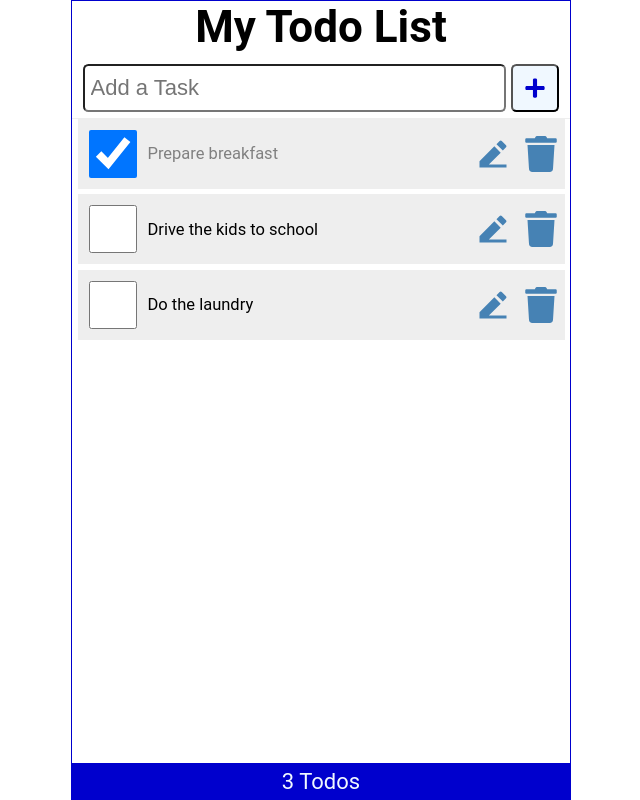
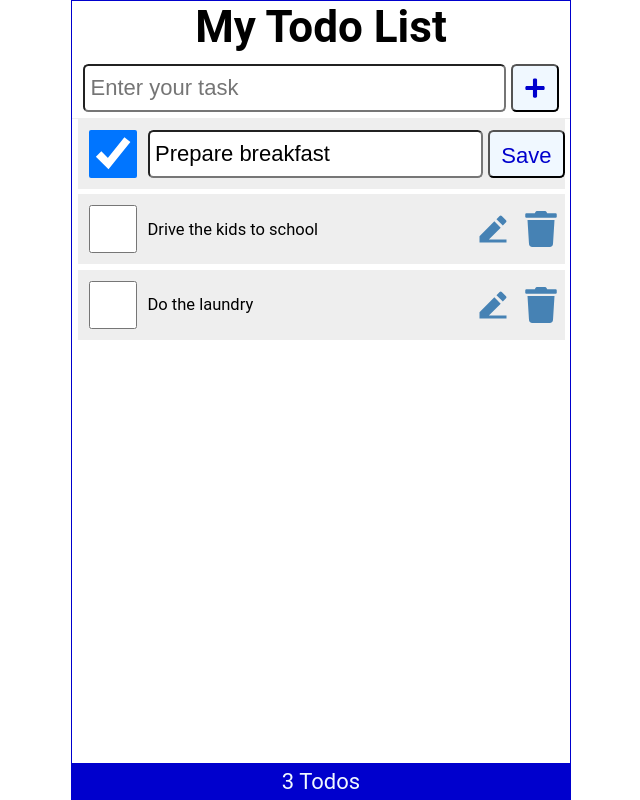
Before and after one commit to christianpsamson/017-RLAB-React-TodoList, a React (Vite) app: page / in a window 1280 px wide. Both pictures are taken after a click on the button 811 px from the left and 153 px from the top of the page. Shown: the whole page, without its empty margins (319-959 px from the left). Built offline with nearby package versions, Linux system fonts and the light colour scheme.

Commit message:
updated the edit logic

```diff
--- a/src/AddItem.jsx
+++ b/src/AddItem.jsx
@@ -9,7 +9,7 @@ function AddItem({ newTodo, setNewTodo, handleSubmit }) {
         autoFocus
         id="addItem"
         type="text"
-        placeholder="Add a Task"
+        placeholder="Enter your task"
         required
         value={newTodo}
         onChange={(e) => setNewTodo(e.target.value)}
--- a/src/App.jsx
+++ b/src/App.jsx
@@ -50,6 +50,13 @@ function App() {
     setItems(listItems);
   };
 
+  const handleEdit = (id, editedTodo) => {
+    const updatedItems = items.map((item) =>
+      item.id === id ? { ...item, item: editedTodo } : item
+    );
+    setItems(updatedItems);
+  };
+
   return (
     <div className="App">
       <h1>My Todo List</h1>
@@ -62,6 +69,7 @@ function App() {
         items={items}
         handleCheck={handleCheck}
         handleDelete={handleDelete}
+        handleEdit={handleEdit}
       />
       <Footer length={items.length} />
     </div>
--- a/src/TodoItem.jsx
+++ b/src/TodoItem.jsx
@@ -1,18 +1,69 @@
 import React from "react";
+import { useState } from "react";
 import { FaTrash } from "react-icons/fa";
 import { RiEdit2Fill } from "react-icons/ri";
 
-function TodoItem({ id, checked, item, handleCheck, handleDelete }) {
+function TodoItem({
+  id,
+  checked,
+  item,
+  handleCheck,
+  handleDelete,
+  handleEdit,
+}) {
+  const [isEditing, setIsEditing] = useState(false);
+  const [editedTodo, setEditedTodo] = useState(item);
+
+  const handleEditClick = () => {
+    setIsEditing(true);
+    console.log(isEditing);
+  };
+
+  const handleSaveEdit = () => {
+    handleEdit(id, editedTodo);
+    setIsEditing(false);
+    console.log(isEditing);
+  };
+
   return (
     <li className="item" key={id}>
       <input
+        id={`checkbox-${id}`}
         type="checkbox"
         onChange={() => handleCheck(id)}
         checked={checked}
       />
-      <label style={checked ? { color: "gray" } : null}>{item}</label>
-      <RiEdit2Fill />
-      <FaTrash onClick={() => handleDelete(id)} role="button" tabIndex="0" />
+
+      {isEditing ? (
+        <>
+          <input
+            className="editTask"
+            type="text"
+            value={editedTodo}
+            onChange={(e) => setEditedTodo(e.target.value)}
+          />
+          <button onClick={handleSaveEdit}>Save</button>
+        </>
+      ) : (
+        <>
+          <label
+            htmlFor={`checkbox-${id}`}
+            style={checked ? { color: "gray" } : null}
+          >
+            {item}
+          </label>
+          <RiEdit2Fill
+            onClick={() => handleEditClick()}
+            role="button"
+            tabIndex="0"
+          />
+          <FaTrash
+            onClick={() => handleDelete(id)}
+            role="button"
+            tabIndex="1"
+          />
+        </>
+      )}
     </li>
   );
 }
--- a/src/TodoList.jsx
+++ b/src/TodoList.jsx
@@ -1,6 +1,6 @@
 import TodoItem from "./TodoItem";
 
-const TodoList = ({ items, handleCheck, handleDelete }) => {
+const TodoList = ({ items, handleCheck, handleDelete, handleEdit }) => {
   return (
     <main>
       {items.length ? (
@@ -13,6 +13,7 @@ const TodoList = ({ items, handleCheck, handleDelete }) => {
               item={item.item}
               handleCheck={handleCheck}
               handleDelete={handleDelete}
+              handleEdit={handleEdit}
             />
           ))}
         </ul>
--- a/src/index.css
+++ b/src/index.css
@@ -141,6 +141,17 @@ ul li::before {
   outline: none;
 }
 
+.editTask {
+  flex-grow: 1;
+  max-width: calc(100% - 50px);
+  min-height: 48px;
+  font-size: 1rem;
+  padding: 0.25rem;
+  border-radius: 0.25rem;
+  margin-right: 0.25rem;
+  outline: none;
+}
+
 button {
   height: 48px;
   min-width: 48px;
```
